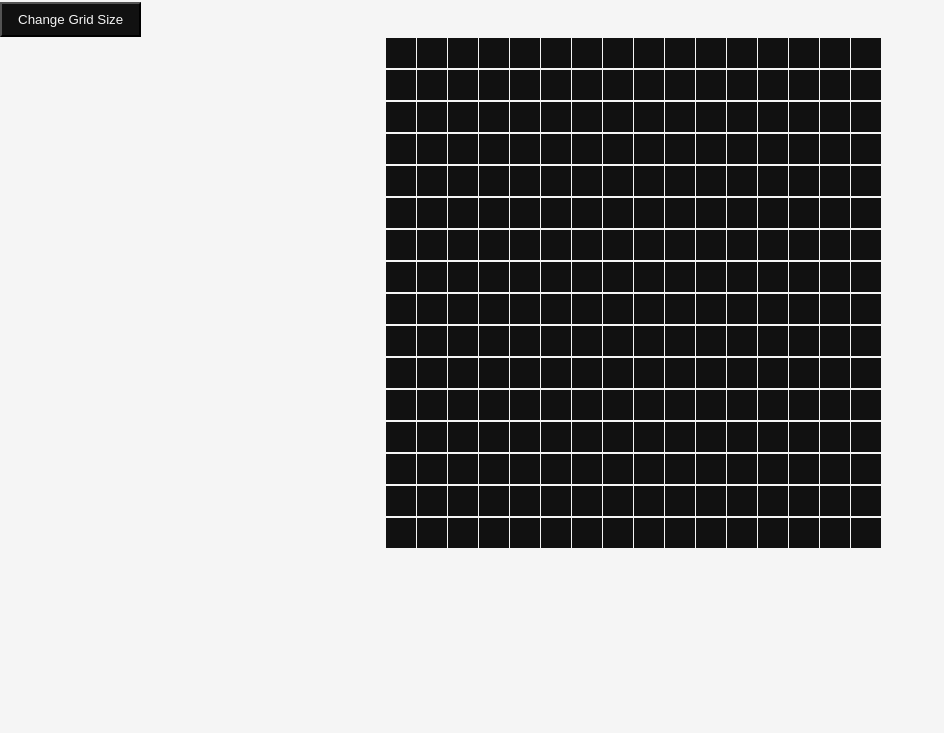
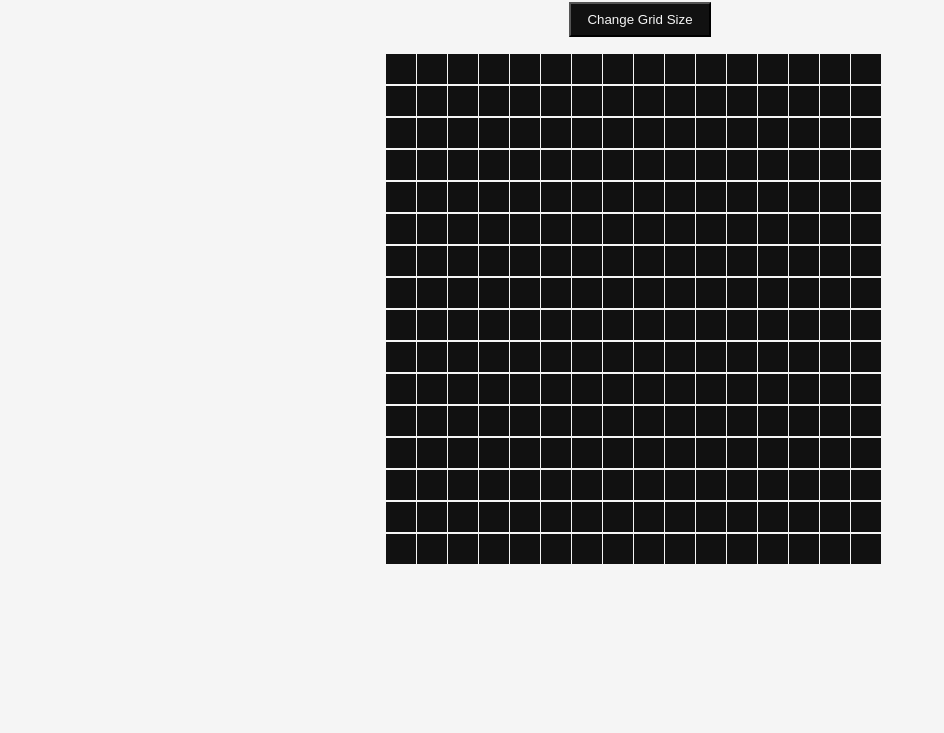
Before and after one commit to itspitso/etch-a-sketch, a plain HTML site: page index.html in a window 1280 px wide. Shown: the part 67-800 px from the top of the page, without its empty margins (0-944 px from the left). Drawn offline with Linux system fonts and the light colour scheme.

Commit message:
Add styles to grid size button

```diff
--- a/index.html
+++ b/index.html
@@ -9,7 +9,9 @@
     </head>
     <body>
         <h1>Etch-A-Sketch</h1>
-        <button id="grid-size">Change Grid Size</button>
+        <div id="button-container">
+            <button id="grid-size">Change Grid Size</button>
+        </div>
         <div id="container">
         </div>
     </body>
--- a/style.css
+++ b/style.css
@@ -10,11 +10,18 @@ h1 {
     padding: 16px;
 }
 
+#button-container {
+    margin: auto;
+    display: flex;
+    justify-content: center;
+    align-items: center;
+    padding-bottom: 16px;
+}
+
 #grid-size {
     background-color: #111111;
     color: #f5f5f5;
     padding: 8px 16px;
-    margin: auto;
 }
 
 #container {
```
